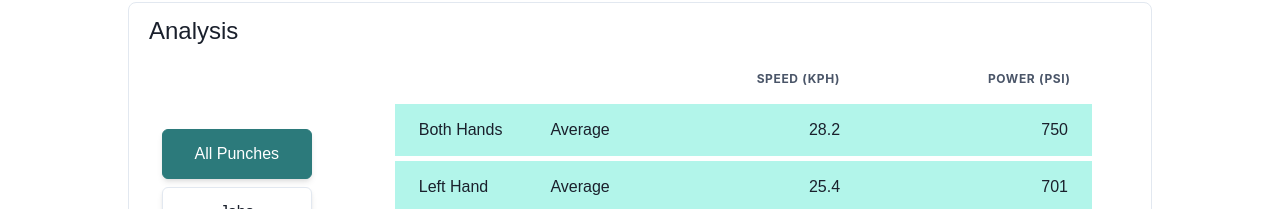
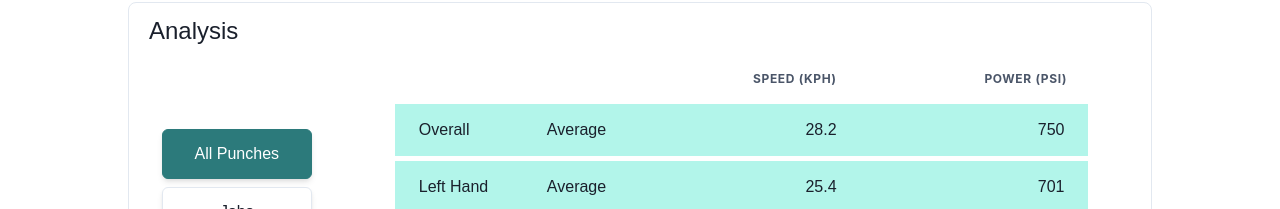
Before and after one commit to mgysel/CombatIQ, a React (Create React App) app in the folder frontend/: page /training in a window 1280 px wide. Shown: the part 359-568 px from the top of the page. Built offline with nearby package versions, Linux system fonts and the light colour scheme.

Commit message:
Updated training page, minor table update

```diff
--- a/frontend/src/pages/training/TrainingStatTable.jsx
+++ b/frontend/src/pages/training/TrainingStatTable.jsx
@@ -35,7 +35,7 @@ const TrainingStatTable = (props) => {
       </Thead>
       <Tbody>
         <Tr backgroundColor={backgroundColor} border='5px solid white'>
-          <Td>Both Hands</Td>
+          <Td>Overall</Td>
           <Td>Average</Td>
           <Td isNumeric>{data.speed.both_hands.average}</Td>
           <Td isNumeric>{data.power.both_hands.average}</Td>
```
